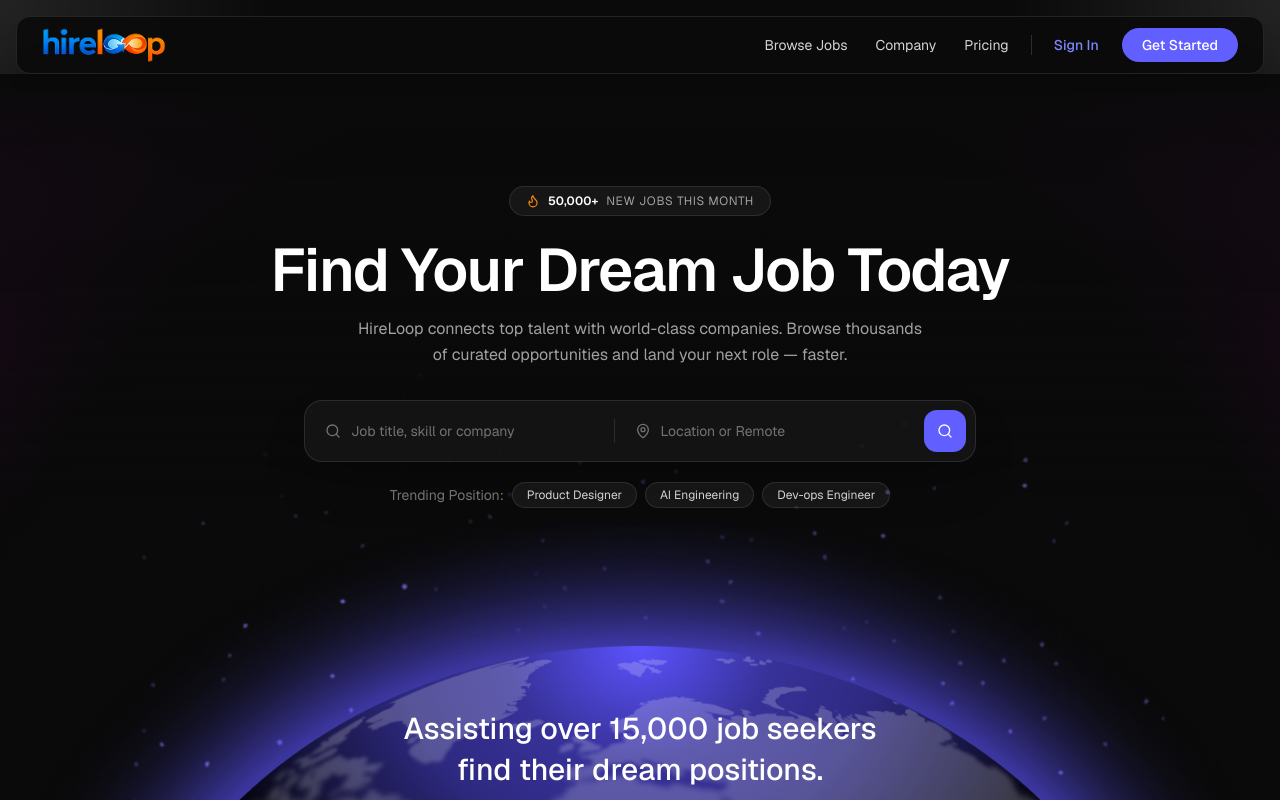
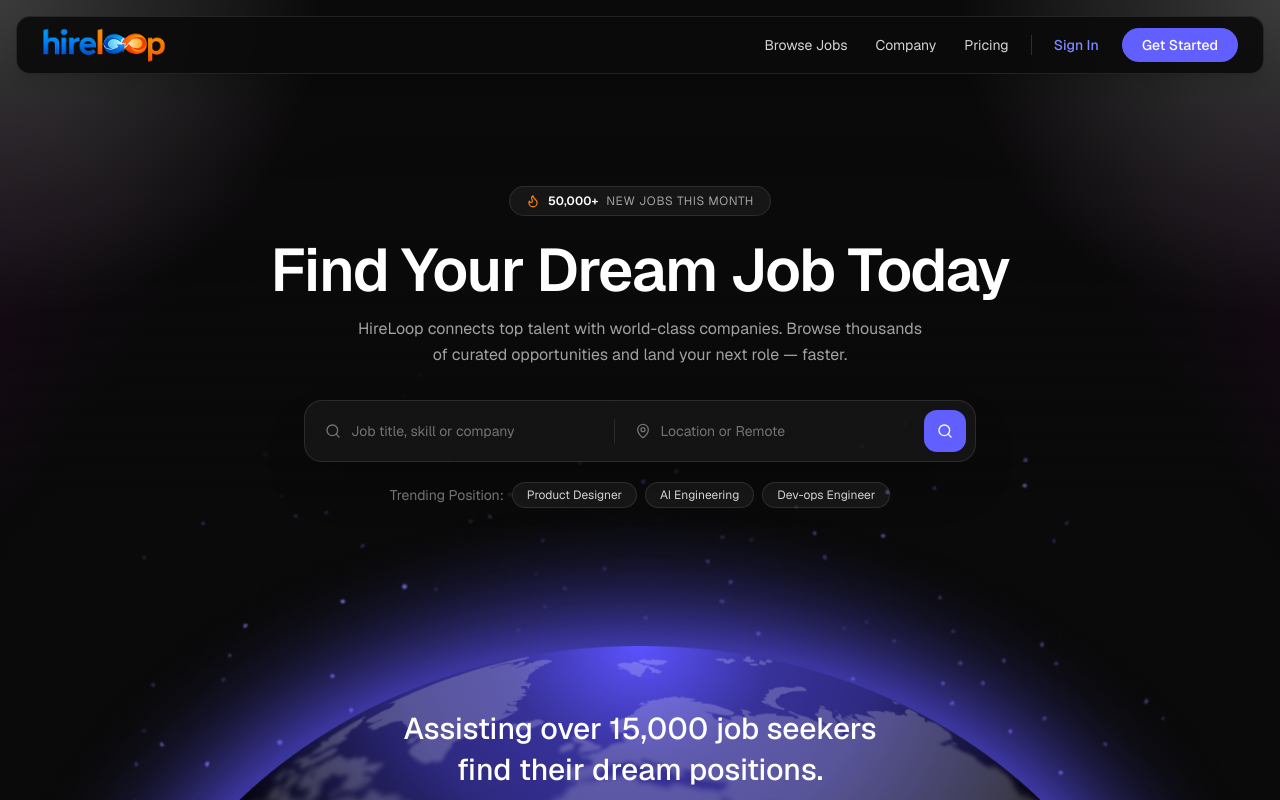
Before and after one commit to rabin-majumdar/hireloop-client, a Next.js app: page / in a window 1280 px wide. Shown: the top 800 px of the page. Built offline with nearby package versions, Linux system fonts and the light colour scheme.

Commit message:
style: make corner glow visible above section overlay

```diff
--- a/components/layout/navbar.tsx
+++ b/components/layout/navbar.tsx
@@ -119,13 +119,14 @@ export function Navbar() {
 
   return (
     <>
-      {/* Full-page dark background — soft glows confined to the top corners */}
+      {/* Full-page dark base — sits behind everything */}
+      <div className="pointer-events-none fixed inset-0 -z-10 bg-neutral-950" aria-hidden="true" />
+
+      {/* Corner glow — above the showcase's dark overlay, below content */}
       <div
-        className="pointer-events-none fixed inset-0 -z-10 bg-neutral-950"
+        className="pointer-events-none fixed inset-0 z-[6] bg-[radial-gradient(420px_circle_at_top_left,rgba(255,255,255,0.20)_0%,rgba(255,255,255,0.05)_58%,transparent_78%),radial-gradient(420px_circle_at_top_right,rgba(255,255,255,0.20)_0%,rgba(255,255,255,0.05)_58%,transparent_78%)]"
         aria-hidden="true"
-      >
-        <div className="absolute inset-0 bg-[radial-gradient(360px_circle_at_top_left,rgba(255,255,255,0.10),transparent_75%),radial-gradient(360px_circle_at_top_right,rgba(255,255,255,0.10),transparent_75%)]" />
-      </div>
+      />
 
       <header className="sticky top-0 z-50 w-full px-4 pt-4">
       <nav className="mx-auto container flex items-center justify-between rounded-xl border border-white/10 bg-neutral-950/90 px-4 py-2.5 shadow-lg backdrop-blur sm:px-6">
```
